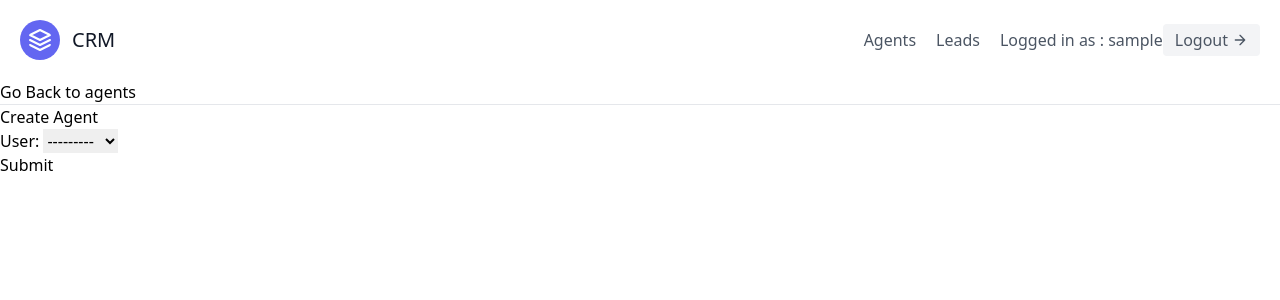
After one commit to JeZoS/Django_crm, a Django app: page /agents/create/ in a window 1280 px wide. The commit adds this page. Shown: the top 300 px of the page. Run offline with Django 3.2, Linux system fonts and the light colour scheme; the visitor is signed in with stand-in values (Sample User, id 1); data comes from the database, SQL or seed files in the repository.

Commit message:
before model change

```diff
--- /dev/null
+++ b/agents/forms.py
@@ -0,0 +1,9 @@
+from django import forms
+from leads.models import Agent
+
+class AgentModelForm(forms.ModelForm):
+    class Meta:
+        model = Agent
+        fields = (
+            'user',
+        )
--- /dev/null
+++ b/agents/mixins.py
@@ -0,0 +1,8 @@
+from django.contrib.auth.mixins import AccessMixin
+from django.shortcuts import redirect
+
+class OrganiserAndLoginRequiredMixin(AccessMixin):
+    def dispatch(self,request,*args,**kwargs):
+        if not request.user.is_authenticated or not request.user.is_organiser:
+            return redirect('login')
+        return super().dispatch(request,*args,**kwargs)
--- /dev/null
+++ b/agents/templates/agents/agent_create.html
@@ -0,0 +1,11 @@
+{% extends 'base.html' %}
+ {% block content %}
+    <a href="{% url 'agents:agent-list' %}">Go Back to agents</a>
+    <hr>
+    <h1>Create Agent</h1>
+    <form method="POST">
+        {% csrf_token %}
+        {{form.as_p}}
+        <button type="submit" >Submit</button>
+    </form>
+{% endblock content %}
--- a/agents/templates/agents/agent_list.html
+++ b/agents/templates/agents/agent_list.html
@@ -10,7 +10,7 @@
       <div>
         <a
           class="text-gray-500 hover:text-blue-500"
-          href="{% url 'leads:lead-create' %}"
+          href="{% url 'agents:agent-create' %}"
           >Create Agents</a
         >
       </div>
@@ -54,7 +54,7 @@
               adipisicing elit. Facere neque atque impedit
             </p>
             <a
-              href=" {% url 'leads:lead-detail' lead.id %} "
+              href="{% url 'agents:agent-detail' agent.pk %}"
               class="mt-3 text-indigo-400 inline-flex items-center"
               >View
               <svg
--- a/agents/urls.py
+++ b/agents/urls.py
@@ -1,8 +1,12 @@
 from django.urls import path
-from .views import AgentListView
+from .views import AgentListView, AgentCreateView, AgentDetailView, AgentUpdateView, AgentDeleteView
 
 app_name = 'agents'
 
 urlpatterns = [
-    path('',AgentListView.as_view(),name='agents')
+    path('', AgentListView.as_view(), name='agent-list'),
+    path('create/', AgentCreateView.as_view(), name='agent-create'),
+    path('<int:pk>', AgentDetailView.as_view(), name='agent-detail'),
+    path('<int:pk>/update/', AgentUpdateView.as_view(), name='agent-update'),
+    path('<int:pk>/delete/', AgentDeleteView.as_view(), name='agent-delete'),
 ]
--- a/agents/views.py
+++ b/agents/views.py
@@ -1,11 +1,57 @@
-from django.shortcuts import render
+from django.shortcuts import render,reverse
 from django.contrib.auth.mixins import LoginRequiredMixin
 from django.views import generic
 from leads.models import Agent
+from .forms import AgentModelForm
+from .mixins import OrganiserAndLoginRequiredMixin
+
+# Create your views here.
+class AgentListView(OrganiserAndLoginRequiredMixin,generic.ListView):
+    template_name = 'agents/agent_list.html'
+    def get_queryset(self):
+        organ = self.request.user.userprofile
+        return Agent.objects.filter(organisation = organ)
+
+class AgentCreateView(OrganiserAndLoginRequiredMixin,generic.CreateView):
+    template_name = 'agents/agent_create.html'
+    form_class = AgentModelForm
+
+    def get_success_url(self):
+        return reverse('agents:agent-list')
+
+    def form_valid(self,form):
+        agent = form.save(commit=False)
+        agent.organisation = self.request.user.userprofile
+        agent.save()
+        return super(AgentCreateView,self).form_valid(form)
+
+class AgentDetailView(OrganiserAndLoginRequiredMixin,generic.DetailView):
+    template_name = 'agents/agent_detail.html'
+    context_object_name = 'agent'
+
+    def get_queryset(self):
+        organ = self.request.user.userprofile
+        return Agent.objects.filter(organisation = organ)
 
 
-# Create your views here.
-class AgentListView(LoginRequiredMixin,generic.ListView):
-    template_name = 'agents/agent_list.html'
+class AgentUpdateView(OrganiserAndLoginRequiredMixin,generic.UpdateView):
+    template_name = 'agents/agent_update.html'
+    form_class = AgentModelForm
+
+    def get_success_url(self):
+        return reverse('agents:agent-list')
+
+    def get_queryset(self):
+        organ = self.request.user.userprofile
+        return Agent.objects.filter(organisation = organ)
+
+class AgentDeleteView(OrganiserAndLoginRequiredMixin,generic.DeleteView):
+    template_name = "agents/agent_delete.html"
+    context_object_name = 'agent'
+
     def get_queryset(self):
         return Agent.objects.all()
+
+    def get_success_url(self):
+        organ = self.request.user.userprofile
+        return Agent.objects.filter(organisation = organ)
--- a/leads/models.py
+++ b/leads/models.py
@@ -6,7 +6,8 @@ from django.contrib.auth.models import AbstractUser
 
 
 class User(AbstractUser):
-    pass
+    is_organiser = models.BooleanField(default=True)
+    is_agent = models.BooleanField(default=False)
 
 
 class UserProfile(models.Model):
@@ -24,7 +25,8 @@ class Lead(models.Model):
     first_name = models.CharField(max_length=20)
     last_name = models.CharField(max_length=20)
     age = models.IntegerField(default=0)
-    agent = models.ForeignKey("Agent", on_delete=models.CASCADE)
+    agent = models.ForeignKey(
+        "Agent", null=True, blank=True, on_delete=models.SET_NULL)
 
 
 class Agent(models.Model):
@@ -35,9 +37,11 @@ class Agent(models.Model):
     user = models.OneToOneField(User, on_delete=models.CASCADE)
     organisation = models.ForeignKey(UserProfile, on_delete=models.CASCADE)
 
-def post_user_create_signal(sender,instance,created,**kwargs):
+
+def post_user_create_signal(sender, instance, created, **kwargs):
     # print(instance)
     if created:
-        UserProfile.objects.create(user = instance)
+        UserProfile.objects.create(user=instance)
 
-post_save.connect(post_user_create_signal,sender=User)
+
+post_save.connect(post_user_create_signal, sender=User)
--- a/templates/navbar.html
+++ b/templates/navbar.html
@@ -7,9 +7,13 @@
       <span class="ml-3 text-xl">CRM</span>
     </a>
     <nav class="md:ml-auto flex flex-wrap items-center text-base justify-center">
-      <a href={% url 'leads:lead-list' %} class="mr-5 hover:text-gray-900">Leads</a>
     {% if not request.user.is_authenticated %}
       <a href="{% url 'signup' %}" class="mr-5 hover:text-gray-900">Signup</a>
+      {% else %}
+        {% if request.user.is_organiser %}
+          <a href="{% url 'agents:agent-list' %}" class="mr-5 hover:text-gray-900">Agents</a>
+        {% endif %}
+        <a href="{% url 'leads:lead-list' %}" class="mr-5 hover:text-gray-900">Leads</a>
     {% endif %}
     </nav>
     {% if request.user.is_authenticated %}
```
Also changed, not shown: agents/templates/agents/agent_delete.html (added, +11 -0 lines), agents/templates/agents/agent_detail.html (added, +67 -0 lines), agents/templates/agents/agent_update.html (added, +55 -0 lines), leads/views.py (+8 -2 lines), leads/migrations/0003_auto_20210420_1201.py (added), leads/migrations/0004_alter_lead_agent.py (added).
